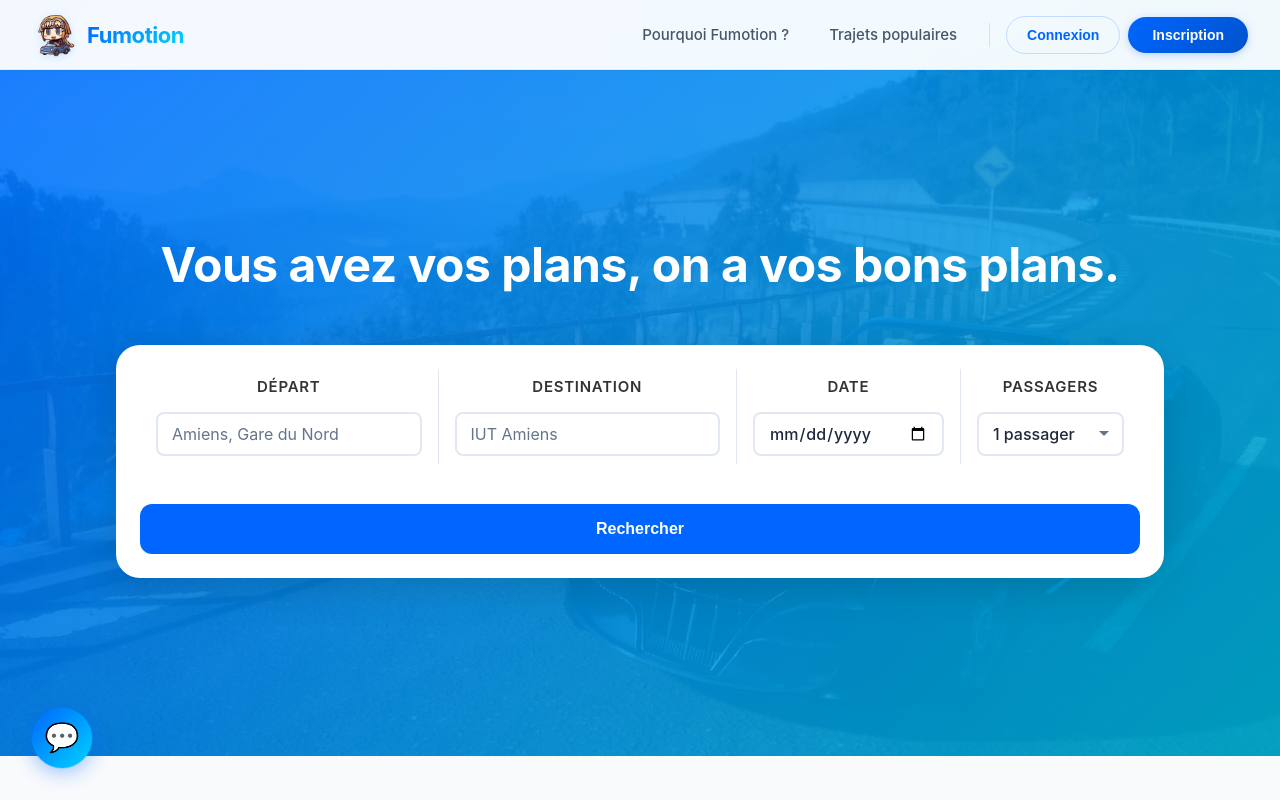
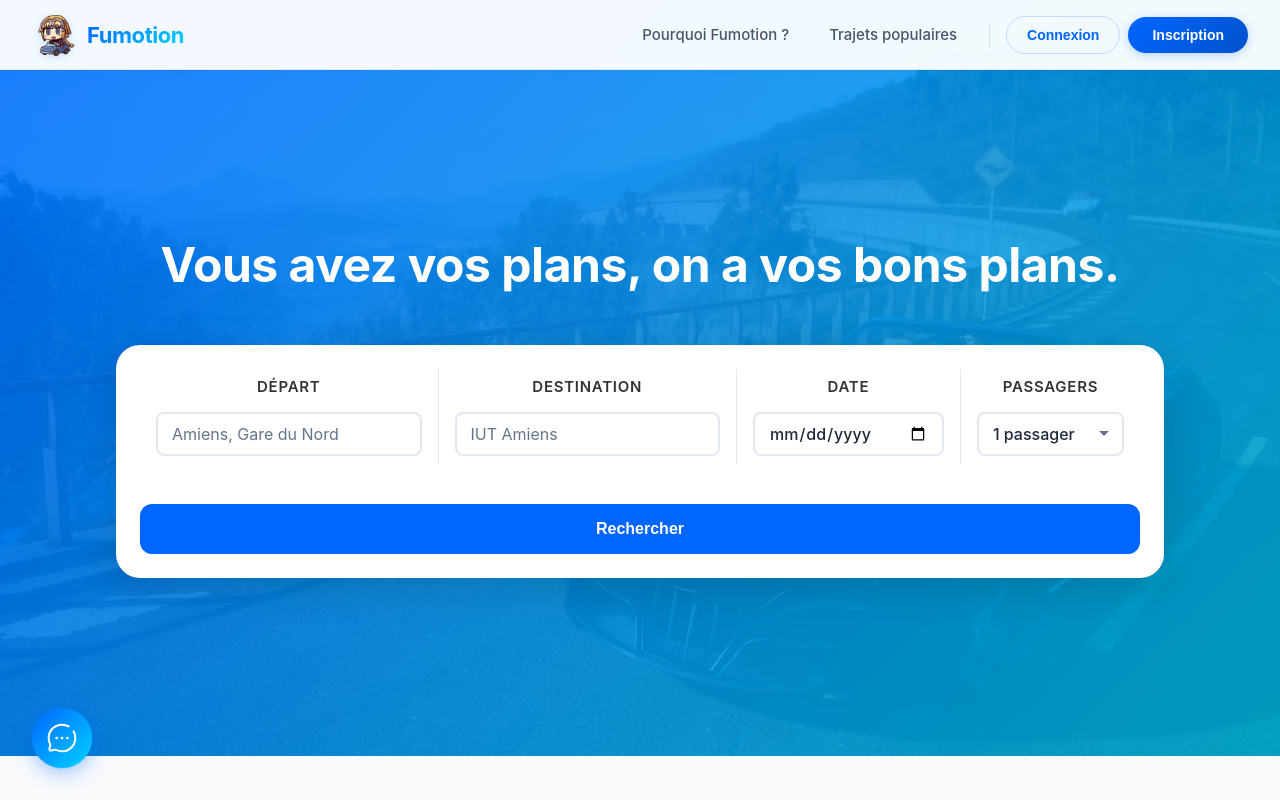
Before and after one commit to clepix21/Fumotion, a React (Create React App) app in the folder app/frontend/: page / in a window 1280 px wide. Shown: the top 800 px of the page. Built offline with nearby package versions, Linux system fonts and the light colour scheme; no server answers.

Commit message:
feat: ajouter une icône de chat avec styles pour améliorer l'interface utilisateur

```diff
--- a/app/frontend/src/pages/HomePage.js
+++ b/app/frontend/src/pages/HomePage.js
@@ -6,6 +6,7 @@ import logo from "../assets/images/logo.png"
 import voiture from "../assets/icons/voiture.svg"
 import bouclier from "../assets/icons/bouclier.svg"
 import speed from "../assets/icons/speed.svg"
+import chatIcon from "../assets/icons/chat.svg"
 import placeholder from "../assets/images/placeholder.png"
 import "../styles/HomePage.css"
 import Footer from "../components/common/Footer"
@@ -284,7 +285,7 @@ export default function HomePage() {
         onClick={() => isAuthenticated() ? navigate("/chat") : navigate("/login")}
         title="Messagerie"
       >
-        <span className="chat-icon">💬</span>
+        <img src={chatIcon} alt="Chat" className="chat-icon-img" />
         <span className="chat-tooltip">Chat</span>
       </button>
     </div>
--- a/app/frontend/src/styles/HomePage.css
+++ b/app/frontend/src/styles/HomePage.css
@@ -1018,6 +1018,12 @@
   line-height: 1;
 }
 
+.chat-icon-img {
+  width: 32px;
+  height: 32px;
+  filter: brightness(0) invert(1);
+}
+
 .chat-tooltip {
   position: absolute;
   left: 70px;
```
